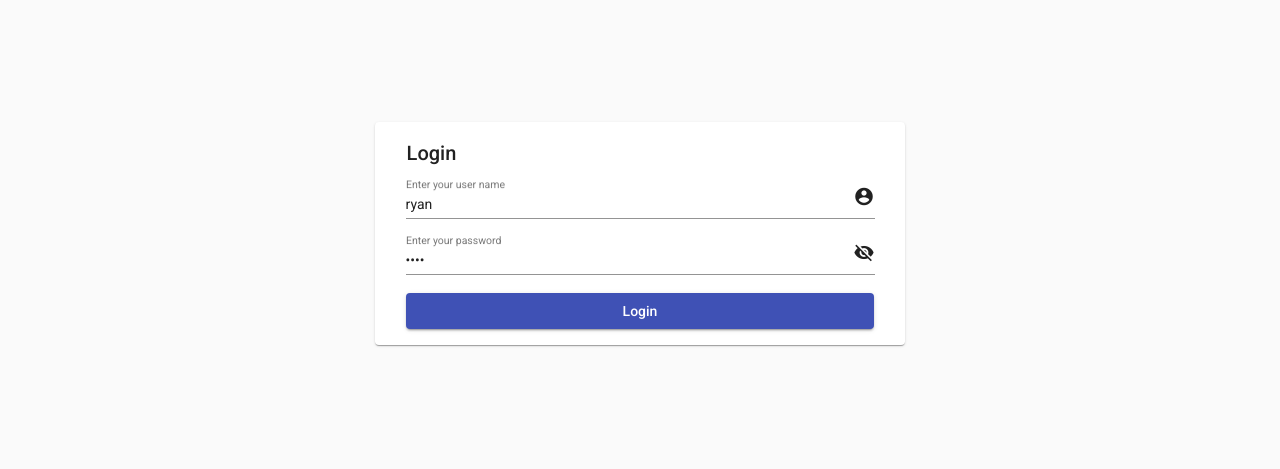
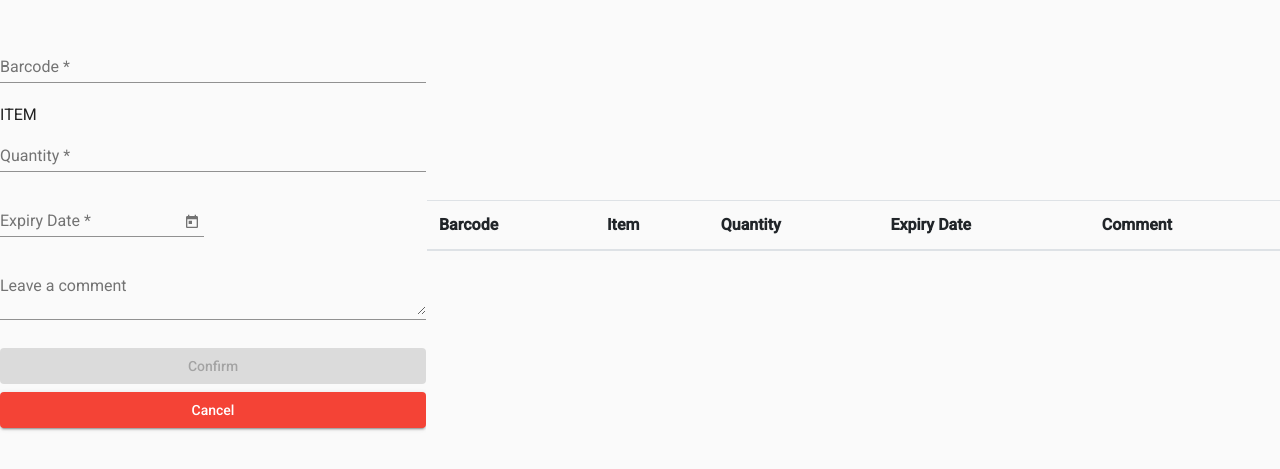
Before and after one commit to raiochinang/ngWarehouse, an Angular app in the folder ngWareHouse/ClientApp/: page / in a window 1280 px wide. Shown: the part 167-636 px from the top of the page. Built offline with nearby package versions, Linux system fonts and the light colour scheme.

Commit message:
Inventory Entry

```diff
--- /dev/null
+++ b/ngWareHouse/ClientApp/src/app/inventory-entry/inventory-entry.component.css
@@ -0,0 +1,14 @@
+/*.form {
+  min-width: 50px;
+  max-width: 200px;
+  width: 100%;
+}*/
+
+.full-width {
+  width: 100%;
+}
+
+
+.button-row button {
+  margin-top: 8px;
+}
--- /dev/null
+++ b/ngWareHouse/ClientApp/src/app/inventory-entry/inventory-entry.component.html
@@ -0,0 +1,54 @@
+<mat-grid-list cols="3" rowHeight="100%">
+  <mat-grid-tile [colspan]="1">
+    <form class="form" [formGroup]="entryForm">
+      <mat-form-field class="full-width">
+        <input matInput placeholder="Barcode" formControlName="barcode" required>
+      </mat-form-field>
+      <div class="full-width">
+        <div>ITEM</div>
+      </div>
+      <mat-form-field class="full-width">
+        <input matInput placeholder="Quantity" type="number" formControlName="quantity" required>
+      </mat-form-field>
+      <mat-form-field>
+        <input matInput [matDatepicker]="picker" placeholder="Expiry Date" formControlName="expiryDate" required>
+        <mat-datepicker-toggle matSuffix [for]="picker"></mat-datepicker-toggle>
+        <mat-datepicker #picker></mat-datepicker>
+      </mat-form-field>
+      <mat-form-field class="full-width">
+        <textarea matInput placeholder="Leave a comment" formControlName="comment"></textarea>
+      </mat-form-field>
+      <div class="button-row">
+        <button mat-raised-button color="primary" class="full-width" (click)="onConfirm()" [disabled]="!entryForm.valid">Confirm</button>
+      </div>
+      <div class="button-row">
+        <button mat-raised-button color="warn" class="full-width" (click)="onCancel()">Cancel</button>
+      </div>
+
+    </form>
+  </mat-grid-tile>
+
+  <!--tables-->
+  <mat-grid-tile [colspan]="2">
+    <table class='table table-striped' *ngIf="items">
+      <thead>
+        <tr>
+          <th>Barcode</th>
+          <th>Item</th>
+          <th>Quantity</th>
+          <th>Expiry Date</th>
+          <th>Comment</th>
+        </tr>
+      </thead>
+      <tbody>
+        <tr *ngFor="let item of items">
+          <td>{{ item.barcode }}</td>
+          <td>{{ item.item }}</td>
+          <td>{{ item.quantity }}</td>
+          <td>{{ item.expiryDate }}</td>
+          <td>{{ item.comment }}</td>
+        </tr>
+      </tbody>
+    </table>
+  </mat-grid-tile>
+</mat-grid-list>
--- /dev/null
+++ b/ngWareHouse/ClientApp/src/app/inventory-entry/inventory-entry.component.ts
@@ -0,0 +1,54 @@
+import { Component, OnInit, Inject } from '@angular/core';
+import { HttpClient } from '@angular/common/http';
+import { FormGroup, FormControl } from '@angular/forms';
+
+@Component({
+  selector: 'app-inventory-entry',
+  templateUrl: './inventory-entry.component.html',
+  styleUrls: ['./inventory-entry.component.css']
+})
+export class InventoryEntryComponent implements OnInit {
+  items: Data[];
+  constructor(http: HttpClient, @Inject('BASE_URL') baseUrl: string) {
+    //http.get<WeatherForecast[]>(baseUrl + 'api/SampleData/WeatherForecasts').subscribe(result => {
+    //  this.forecasts = result;
+    //}, error => console.error(error));
+  }
+
+  entryForm = new FormGroup({
+    barcode: new FormControl(''),
+    quantity: new FormControl(''),
+    expiryDate: new FormControl(''),
+    comment: new FormControl('')
+  });
+
+  ngOnInit() {
+    this.items = [];
+  }
+
+  onConfirm() {
+    var x = this.entryForm.value;
+    var item = {
+      barcode: x.barcode,
+      item: x.barcode,
+      quantity: x.quantity,
+      expiryDate: x.expiryDate.toDateString(),
+      comment: x.comment
+    } as Data;
+
+    this.items.push(item);
+    this.entryForm.reset();
+  }
+
+  onCancel() {
+    this.entryForm.reset();
+  }
+}
+
+interface Data {
+  barcode: string;
+  item: string;
+  quantity: number;
+  expiryDate: string;
+  comment: string;
+}
```
Also changed, not shown: ngWareHouse/ClientApp/src/app/app.module.ts (+5 -2 lines), 1 other file (tests, documents, lock files or other folders).
